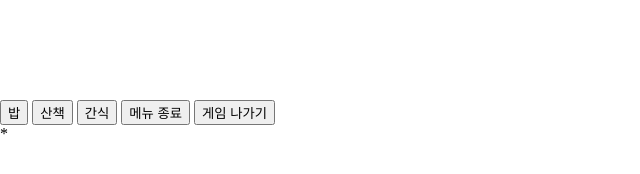
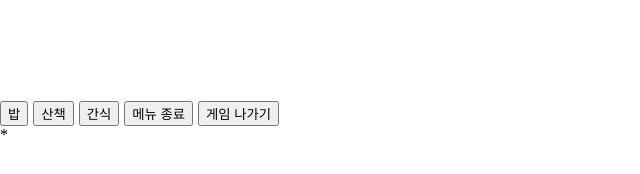
Before and after one commit to k391160334/web-frontend-practice, a plain HTML site: page templates/menu_table.html in a window 1280 px wide. Shown: the full height of the page, 0-640 px from the left. Drawn offline with Linux system fonts and the light colour scheme.

Commit message:
style.css

```diff
--- a/static/css/style.css
+++ b/static/css/style.css
@@ -27,3 +27,8 @@ h1 {
     margin: 10px;
     padding: 10px;
 }
+
+.menu {
+    margin:auto;
+    font-family: 'Gowun Dodum', sans-serif;
+}
```
